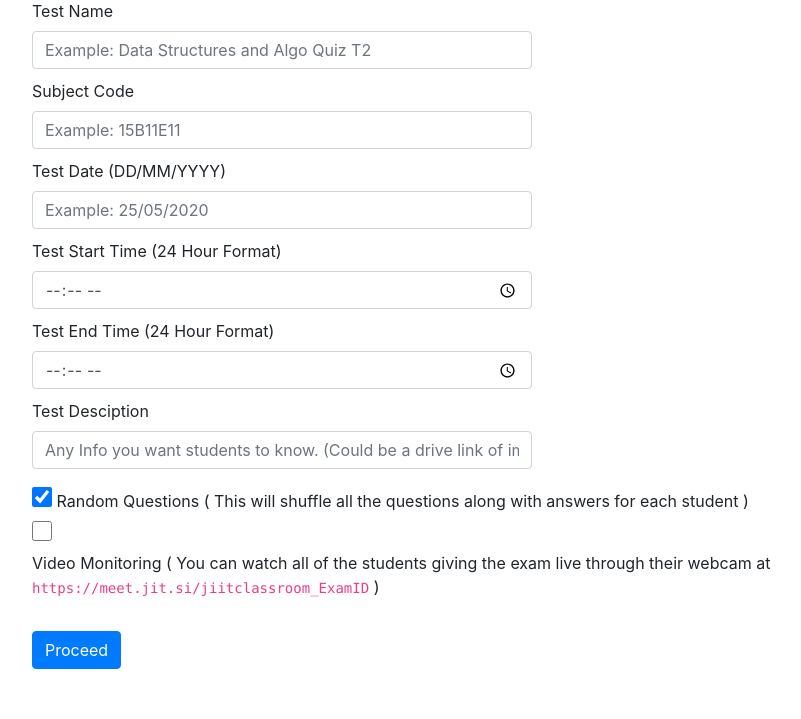
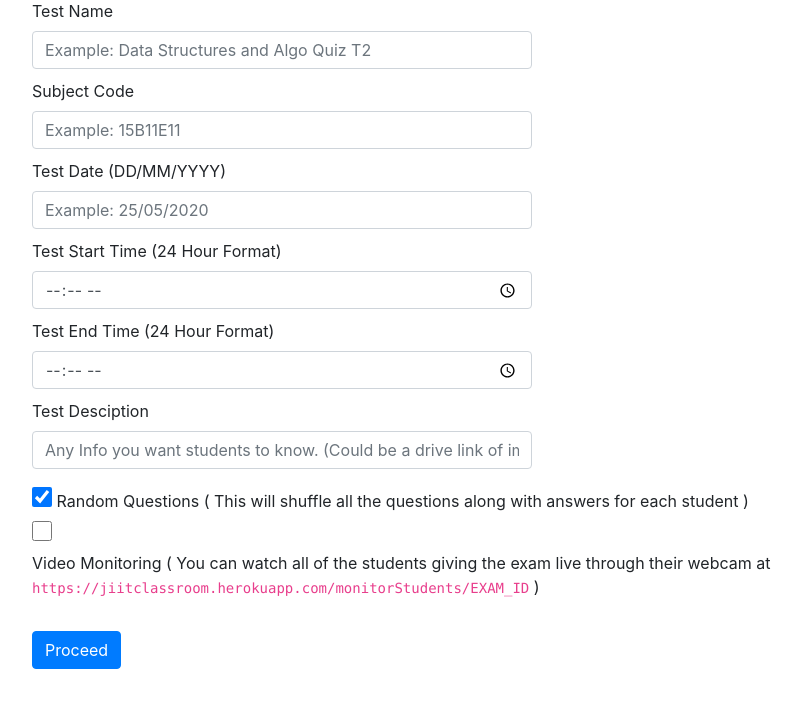
Before and after one commit to kbhutani0001/jiit-classroom, a Flask app: template templates/createTest.html in a window 1280 px wide. Shown: the part 401-1120 px from the top of the page, without its empty margins (68-869 px from the left). Run offline with Flask 2, Linux system fonts and the light colour scheme; the template is opened without the code that fills it, so the values that code supplies are empty; some libraries are stand-ins or nearby versions.

Commit message:
add new link for video com

```diff
--- a/templates/createTest.html
+++ b/templates/createTest.html
@@ -30,7 +30,7 @@
       <input style="margin-bottom: 10px; max-width: 500px; width: 20px; height: 20px; vertical-align: middle;"  checked type="checkbox" id="randomQuestions" value="True" name="randomQuestions">
       <label for="testName">Random Questions ( This will shuffle all the questions along with answers for each student )</label> <br>
       <input style="margin-bottom: 10px; max-width: 500px; width: 20px; height: 20px; vertical-align: middle;"  type="checkbox" id="videoMonitoring" value="True" name="videoMonitoring">
-      <label for="testName">Video Monitoring ( You can watch all of the students giving the exam live through their webcam at <code>https://meet.jit.si/jiitclassroom_ExamID</code>  )</label>
+      <label for="testName">Video Monitoring ( You can watch all of the students giving the exam live through their webcam at <code>https://jiitclassroom.herokuapp.com/monitorStudents/EXAM_ID</code>  )</label>
       <br><br>
       <button type="submit" class="btn btn-primary">Proceed</button>
     </form>
```
